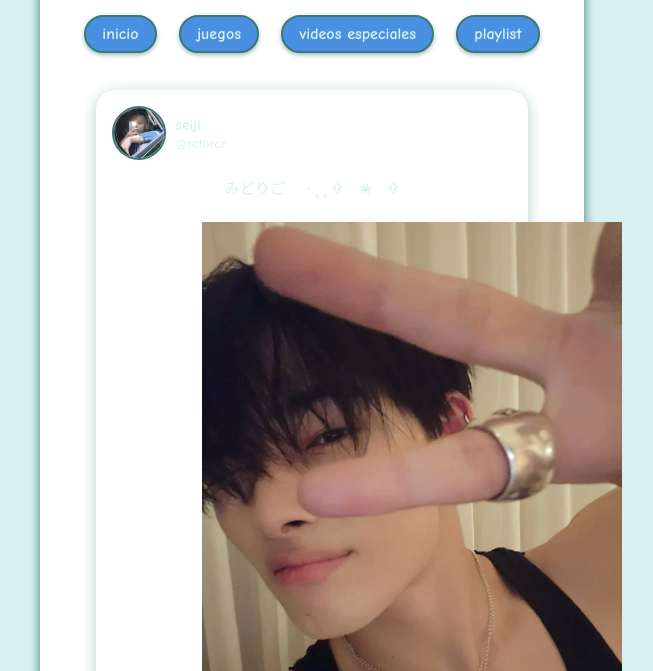
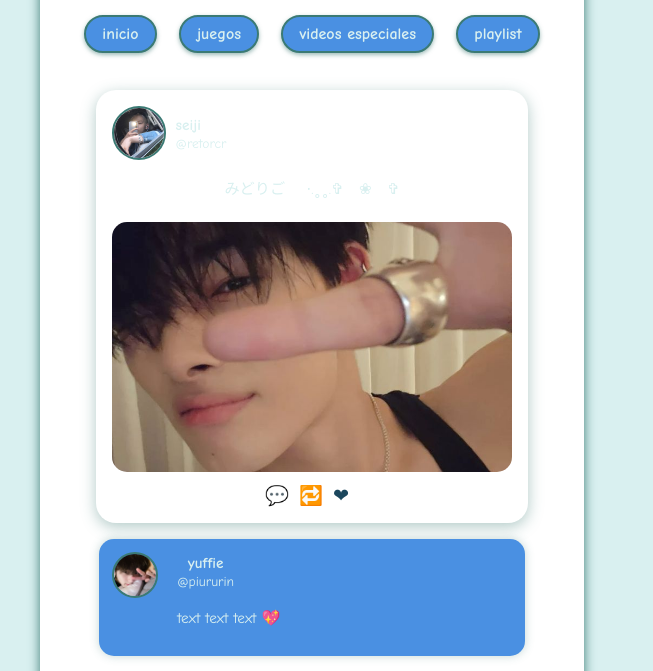
Before and after one commit to yuffies27/seiji-s-page, a plain HTML site: page seiji_final (1)/mensajes.html in a window 1280 px wide. Shown: the part 129-800 px from the top of the page, without its empty margins (328-981 px from the left). Drawn offline with Linux system fonts and the light colour scheme.

Commit message:
Update style.css

```diff
--- a/seiji_final (1)/css/style.css
+++ b/seiji_final (1)/css/style.css
@@ -169,12 +169,14 @@ main.contenido section {
 }
 
 .foto-post {
-  width: 150%;
-  max-height: 70vh; /* NUEVO: hace la foto más grande */
+  width: 100%;
+  height: 250px;   /* altura fija, puedes subirla si quieres más grande */
+  object-fit: cover;  /* recorta y llena el espacio */
+  object-position: center; /* centra la imagen */
   border-radius: 15px;
   margin-top: 0.5rem;
-  object-fit: contain; /* importante para que la imagen se ajuste */
 }
+
 
 .icons {
   margin-top: 0.5rem;
```
